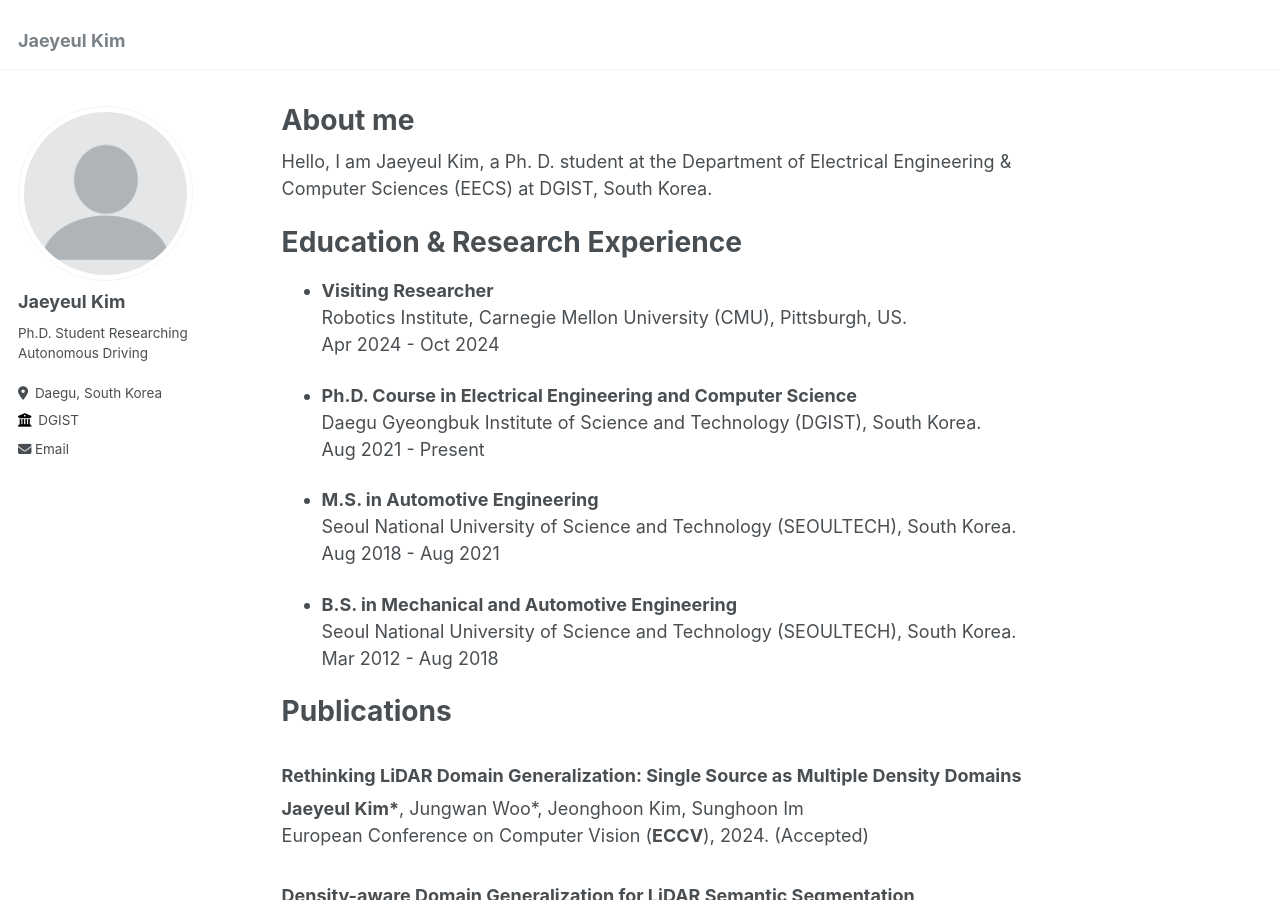
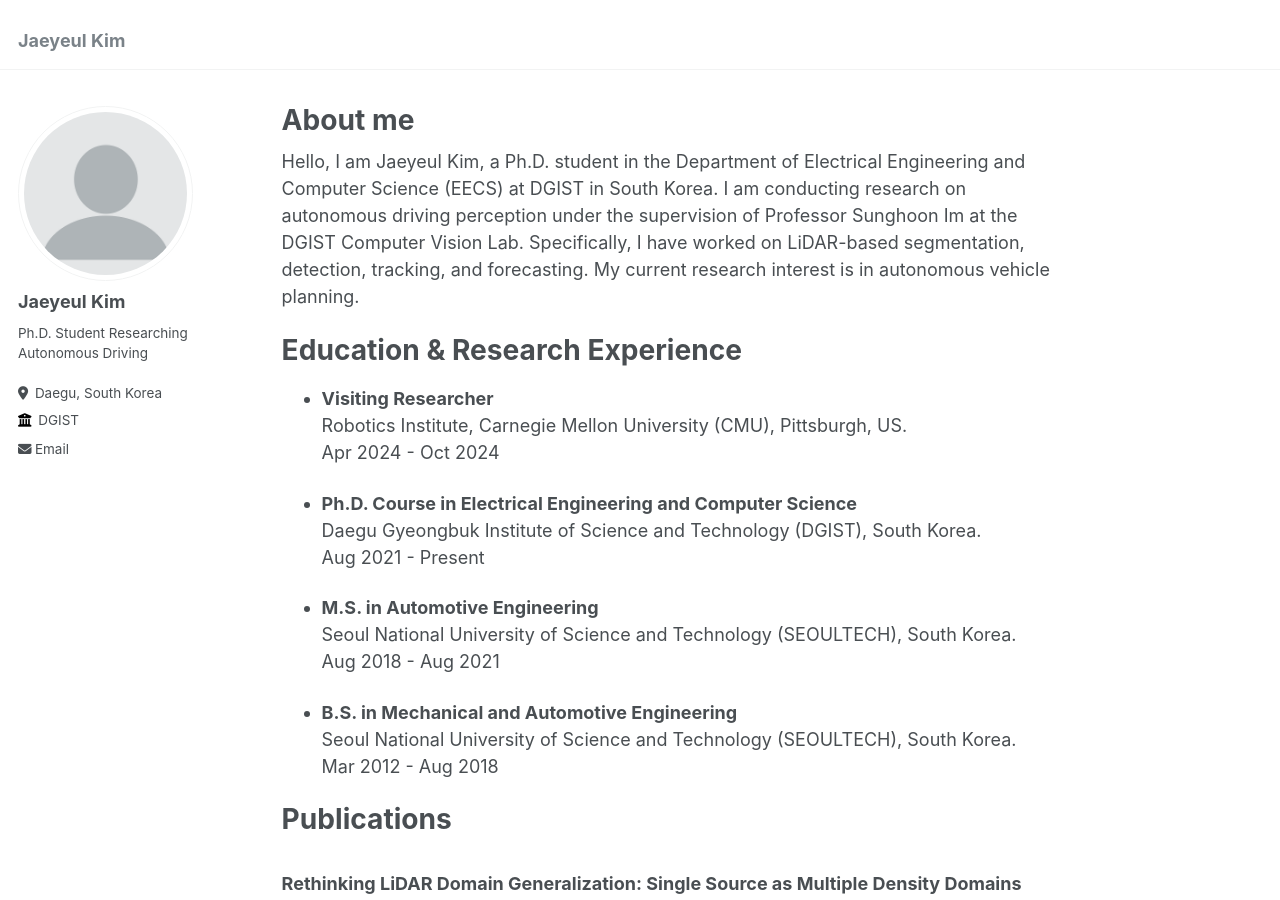
Before and after one commit to jykim94/jykim94.github.io, a Jekyll site: the page built from _pages/about.md, in a window 1280 px wide and 900 px high. Built offline with Jekyll 4.4.1, drawn with Linux system fonts in a browser that asks for light colours.

Commit message:
Updated specific content

```diff
--- a/_pages/about.md
+++ b/_pages/about.md
@@ -7,7 +7,10 @@ redirect_from:
   - /about.html
 ---
 
-Hello, I am Jaeyeul Kim, a Ph. D. student at the Department of Electrical Engineering & Computer Sciences (EECS) at DGIST, South Korea.
+Hello, I am Jaeyeul Kim, a Ph.D. student in the Department of Electrical Engineering and Computer Science (EECS) at DGIST in South Korea.
+I am conducting research on autonomous driving perception under the supervision of Professor Sunghoon Im at the DGIST Computer Vision Lab.
+Specifically, I have worked on LiDAR-based segmentation, detection, tracking, and forecasting.
+My current research interest is in autonomous vehicle planning.
 
 
 Education & Research Experience
```
